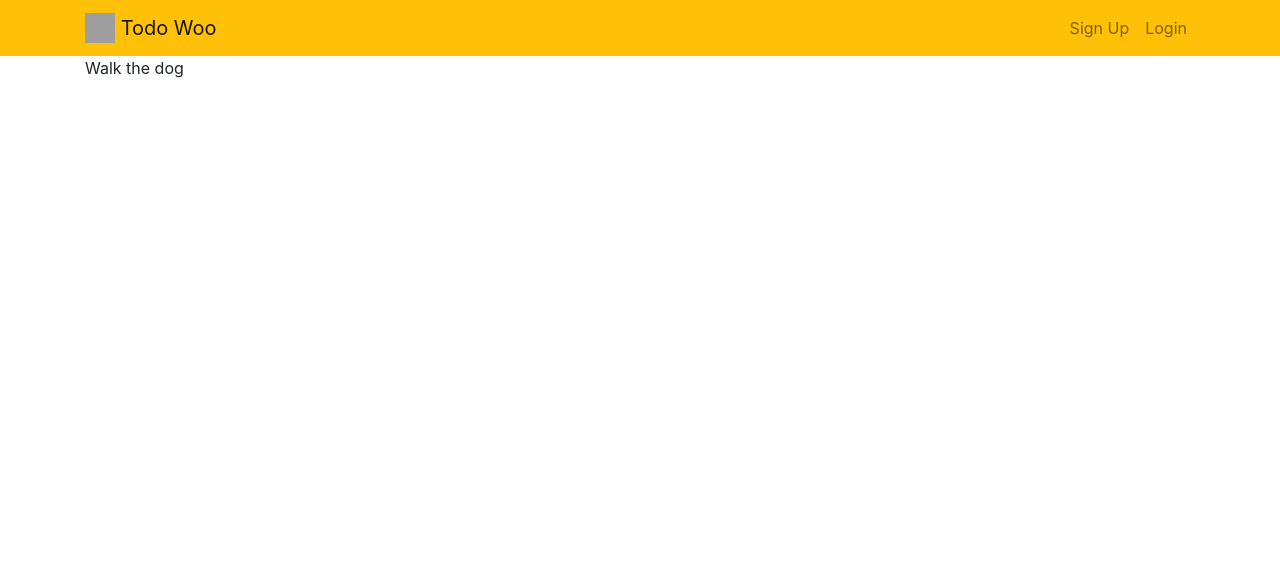
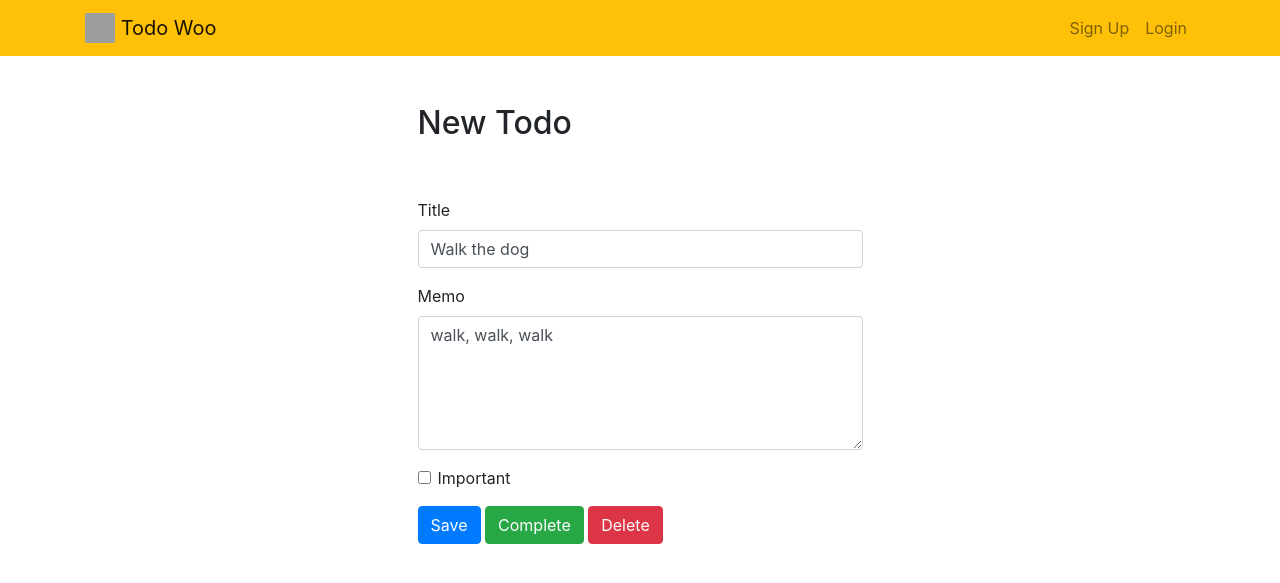
Before and after one commit to Jitgitbit/python_exercise_four, a Django app: template todo/templates/todo/viewtodo.html in a window 1280 px wide. Shown: the top 583 px of the page. Run offline with Django 3.2, Linux system fonts and the light colour scheme; the template is opened without the code that fills it: values that come from a table or form of the project are taken from there, others are empty; data comes from the database, SQL or seed files in the repository; some libraries are stand-ins or nearby versions; grey boxes are pictures that could not be loaded.

Commit message:
viewtodo.html in bootstrap

```diff
--- a/todo/templates/todo/viewtodo.html
+++ b/todo/templates/todo/viewtodo.html
@@ -1,7 +1,38 @@
-{% extends 'todo/base.html' %}
+{% extends "todo/base.html" %}
 
 {% block content %}
+    <div class="row justify-content-center mt-5">
+        <div class="col-md-5">
+            <h2>New Todo</h2>
+        </div>
+    </div>
+    <div class="row justify-content-center mt-5">
+        <div class="col-md-5">
+            {% if error %}
+                <div class="alert alert-danger" role="alert">
+                    {{ error }}
+                </div>
+            {% endif %}
+            <form method="POST">
+                {% csrf_token %}
+                <div class="form-group">
+                    <label for="title">Title</label>
+                    <input type="text" name="title" class="form-control" id="title" value="{{ todo.title }}" required>
+                </div>
+                <div class="form-group">
+                    <label for="memo">Memo</label>
+                    <textarea name="memo" rows="5" class="form-control" id="memo" >{{ todo.memo }}</textarea>
+                </div>
+                <div class="form-group form-check">
+                    <input type="checkbox" name="important" class="form-check-input" id="important" {% if todo.important %}checked{% endif %}>
+                    <label class="form-check-label" for="important">Important</label>
+                </div>
+                <button type="submit" class="btn btn-primary">Save</button>
+                <button type="button" class="btn btn-success" onclick="$('#complete').click()">Complete</button>
+                <button type="button" class="btn btn-danger" onclick="$('#delete').click()">Delete</button>
+            </form>
+        </div>
+    </div>
 
-{{ todo.title }}
 
 {% endblock %}
```
